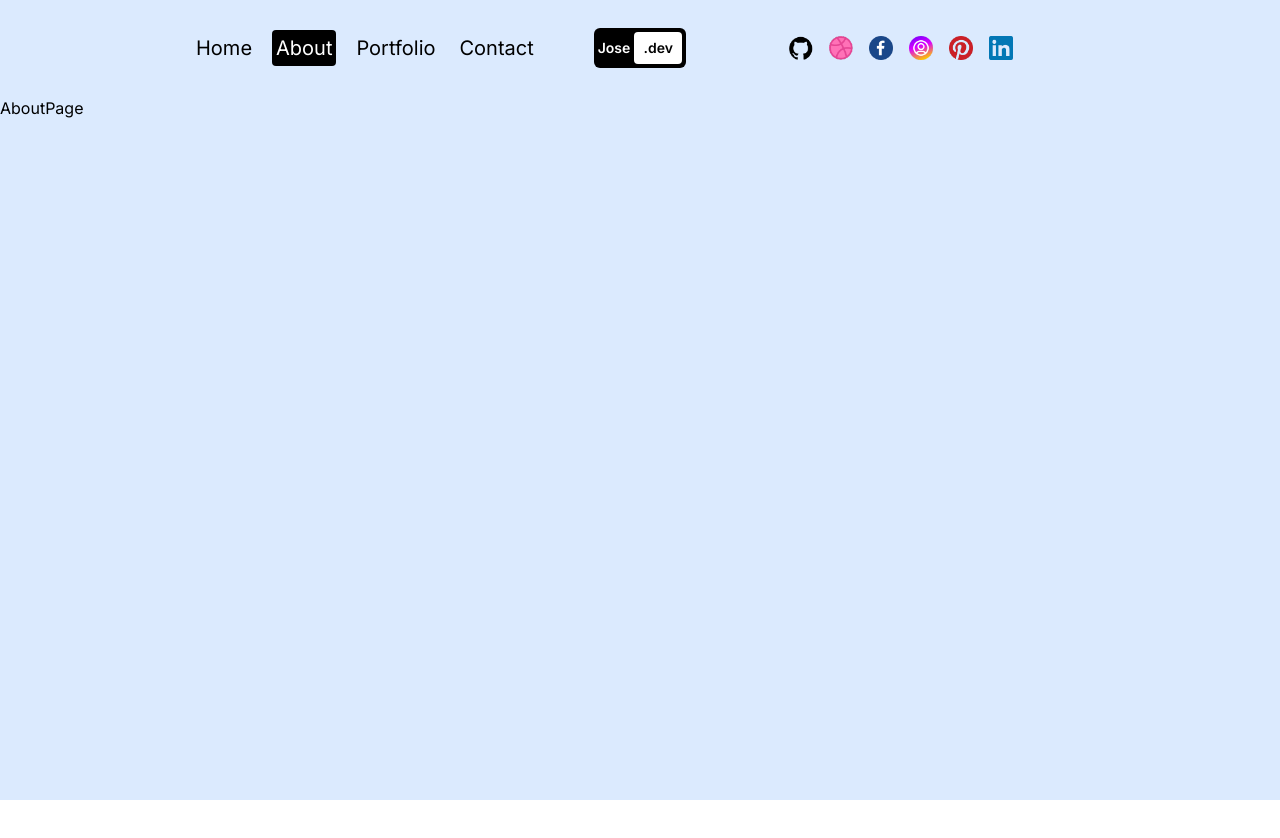
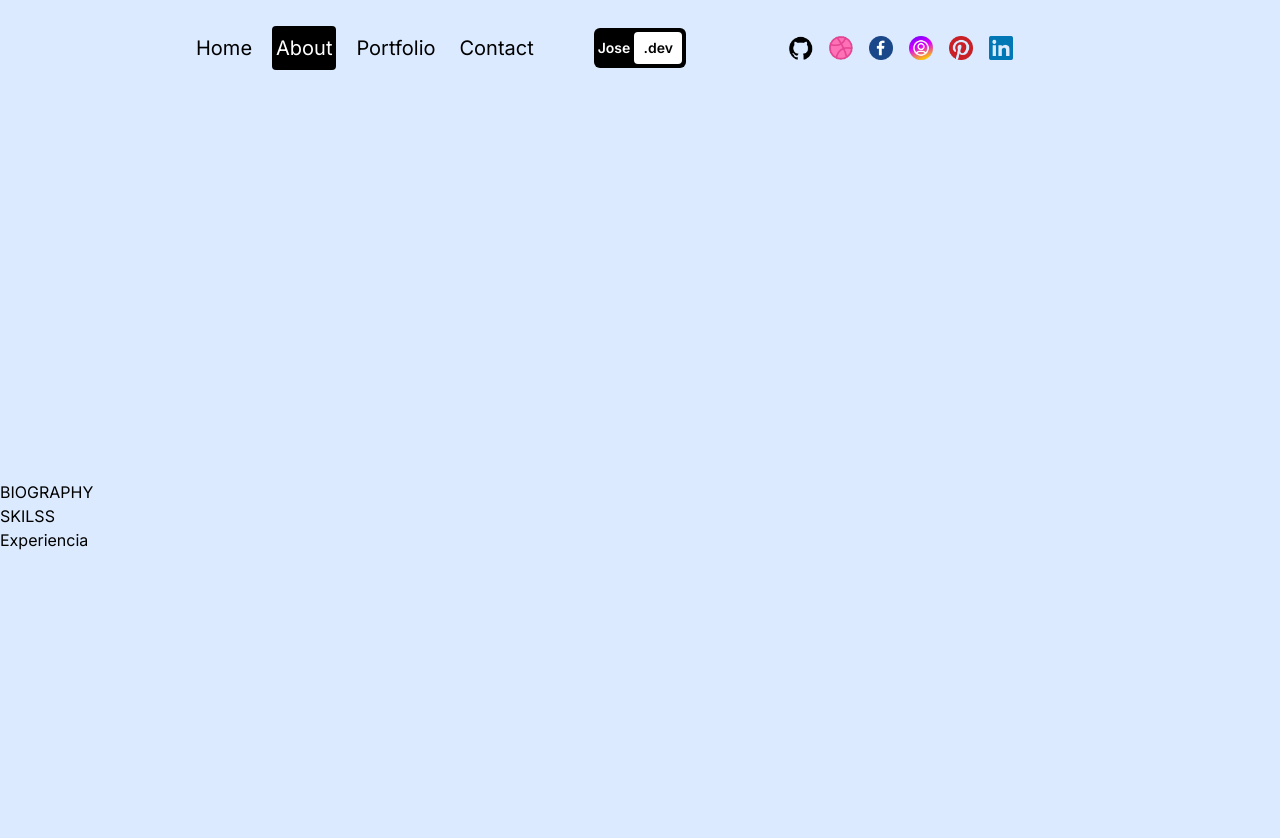
Before and after one commit to Chech3/Nuevo-Portafolio, a Next.js app: page /about in a window 1280 px wide. Shown: the top 838 px of the page. Before the commit the page ends 800 px from the top, so only its background shows below. Built offline with nearby package versions, Linux system fonts and the light colour scheme.

Commit message:
Agregadas mas emociones

```diff
--- a/src/app/about/page.jsx
+++ b/src/app/about/page.jsx
@@ -1,8 +1,24 @@
+'use client'
 import React from 'react'
+import { motion } from "framer-motion"
 
 function AboutPage() {
   return (
-    <div>AboutPage</div>
+    <motion.div className="h-full" initial={{ y: "-200vh" }} animate={{ y: "0%" }} transition={{ duration: 1 }}>
+      {/* container */}
+      <div className=''>
+        {/* TEXT CONTAINER */}
+        <div className='p-4 sm:p-8 md:p-12 lg:p-20 xl:p-48 flex flex-col gap-24 md:gap-32 lg:gap-48 xl:gap-64'></div>
+        {/* Biografia container*/}
+        <div>BIOGRAPHY</div>
+        {/* SKILLS CONTAINER */}
+        <div>SKILSS</div>
+        {/* EXPERIENCIA CONTAINER */}
+        <div>Experiencia</div>
+        {/* SVG CONTAINER */}
+        <div className='hidden'></div>
+      </div>
+    </motion.div>
   )
 }
 
--- a/src/app/components/NavBar.jsx
+++ b/src/app/components/NavBar.jsx
@@ -83,7 +83,6 @@ const NavBar = () => {
   const pathName = usePathname();
   return (
     <div className="h-full flex items-center justify-between px-4 sm:px-8 md:px-12 lg:px-20 xl:px-48 text-xl">
-
       <div className="hidden md:flex gap-4 w-1/3 ">
         {links.map((link) => (
           <NavLinks link={link} key={link.title} />
@@ -129,7 +128,9 @@ const NavBar = () => {
             {links.map((link) => (
               <motion.div variants={listItemsVariants} key={link.title}>
                 <Link onClick={() => setOpen(false)} href={link.url} >
+                <button className="px-2">
                   {link.title}
+                </button>
                 </Link>
               </motion.div>
             ))}
--- a/src/app/components/NavLinks.jsx
+++ b/src/app/components/NavLinks.jsx
@@ -2,13 +2,15 @@
 import Link from 'next/link'
 import { usePathname } from 'next/navigation'
 import React from 'react'
-function NavLinks({link}) {
+function NavLinks({ link }) {
   const pathName = usePathname();
 
   // console.log(pathName);
-    return (
+  return (
     <Link className={`rounded p-1 ${pathName === link.url && "bg-black text-white"}`} href={link.url}>
+      <button className='py-1'>
         {link.title}
+      </button>
     </Link>
   )
 }
--- a/src/app/components/TransitionProvider.jsx
+++ b/src/app/components/TransitionProvider.jsx
@@ -23,7 +23,6 @@ const TransitionProvider = ({ children }) => {
                     exit={{ opacity: 0 }}
                     transition={{ duration: 0.7, ease: "easeOut" }}> {(pathName == "/") ? "home" : pathName.substring(1)} </motion.div>
 
-
                 <motion.div
                     className='h-screen w-screen fixed bg-black rounded-t-[100px] bottom-0 z-30 '
                     inital={{ height: "140vh" }}
@@ -31,7 +30,8 @@ const TransitionProvider = ({ children }) => {
                 <div className="h-24">
                     <NavBar />
                 </div>
-                <div className="sm:flex-grow md:h-[calc(130vh-6rem)] lg:h-[calc(100vh-6rem)] xl:h-[calc(100vh-6rem)] ">
+                {/* <div className="sm:flex-grow md:h-[calc(130vh-6rem)] lg:h-[calc(100vh-6rem)] xl:h-[calc(100vh-6rem)] "> */}
+                <div className="h-[calc(110vh-6rem)] ">
                     {children}
                 </div>
             </div>
--- a/src/app/contact/page.jsx
+++ b/src/app/contact/page.jsx
@@ -5,23 +5,25 @@ import { motion } from "framer-motion"
 function ContactPage() {
   const variants = {
     variant1: {
-      x:100,
-      y:100,
-      opacity:0.5
+      x: 100,
+      y: 100,
+      opacity: 0.5
     },
     variant2: {
-      x:200,
-      y:200,
-      opacity:0
+      x: 200,
+      y: 200,
+      opacity: 0
     }
 
   }
 
   return (
-    <div className='h-full flex items-center justify-center'>
-      <motion.div className='w-96 h-96 bg-red-400 rounded' initial={{ x: -100 }}
-        animate="variant2" variants={variants}  transition={{ duration: 3, delay: 1.5 }} ></motion.div>
-    </div>
+    <motion.div className="h-full" initial={{ y: "-200vh" }} animate={{ y: "0%" }} transition={{ duration: 1 }}>
+      <div className='h-full flex items-center justify-center'>
+        <motion.div className='w-96 h-96 bg-red-400 rounded' initial={{ x: -100 }}
+          animate="variant2" variants={variants} transition={{ duration: 3, delay: 1.5 }} ></motion.div>
+      </div>
+    </motion.div>
   )
 }
 
--- a/src/app/layout.jsx
+++ b/src/app/layout.jsx
@@ -5,7 +5,7 @@ import TransitionProvider from "./components/TransitionProvider";
 const inter = Inter({ subsets: ["latin"] });
 
 export const metadata = {
-  title: "cositas",
+  title: "Portfolio",
   description: "Generated by create next app",
 };
 
--- a/src/app/page.jsx
+++ b/src/app/page.jsx
@@ -1,24 +1,27 @@
+'use client'
 import Image from "next/image";
-
+import { motion } from 'framer-motion'
 function Home() {
   return (
-    <div className="h-full flex flex-col lg:flex-row px-4 sm:px-8 md:px-12 md:justify-center md:items-center  lg:px-20 xl:px-20">
+    <motion.div className="h-full" initial={{y:"-200vh"}} animate={{y:"0%"}} transition={{duration:1}}>
+      <div className="h-full flex flex-col lg:flex-row sm:px-8 md:px-12 md:justify-center md:items-center lg:px-20 xl:px-20">
         {/* image container */}
 
         <Image alt="Foto" sizes="(max-width: 768px) 100vw,
         (max-width: 1200px) 50vw, 33vw" priority src="/fotonga.heic" height={500} width={520} className="object-contain lg:m-3 xl:m-4 " />
 
         <div className="h-1/2 flex flex-col gap-8 items-center justify-center lg:h-full lg:w-1/2">
-        <h1 className="text-4xl font-bold mt-6">
+          <h1 className="text-4xl font-bold sm:mt-10 md:mt-0">
             Holas ipsum, dolor sit amet consectetur
           </h1>
           <p>Lorem ipsum dolor sit amet consectetur, adipisicing elit. Quo ipsa, id, nemo necessitatibus velit ipsum ratione, quasi praesentium esse a quos quas debitis aspernatur totam facilis eveniet! Modi explicabo id officiis necessitatibus autem animi praesentium, optio molestias repellat vero dolore.</p>
-        <div className="w-full flex gap-4">
+          <div className="w-full flex gap-4 sm:mb-5 md:mb-4">
             <button className="p-4 rounded-lg ring-1 ring-black bg-black text-white">View my work</button>
             <button className="p-4 rounded-lg ring-1 ring-black dark:bg-black dark:text-white">Contact me</button>
           </div>
         </div>
       </div>
+    </motion.div>
   );
 }
 export default Home;
--- a/src/app/portfolio/page.jsx
+++ b/src/app/portfolio/page.jsx
@@ -1,8 +1,12 @@
+'use client'
 import React from 'react'
+import { motion } from "framer-motion"
 
 function PortFolioPage() {
   return (
-    <div>PortFolioPage</div>
+    <motion.div className="h-full" initial={{ y: "-200vh" }} animate={{ y: "0%" }} transition={{ duration: 1 }}>
+      <div>PortFolioPage</div>
+    </motion.div>
   )
 }
 
```
Lines whose indentation alone changed are shown as unchanged.
